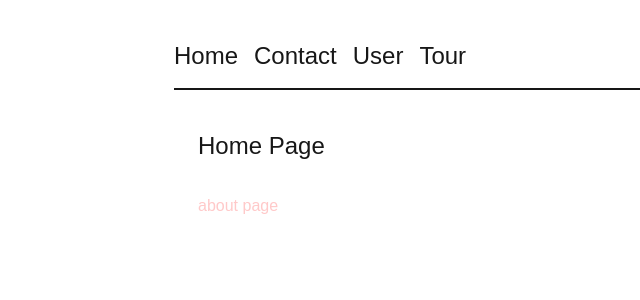
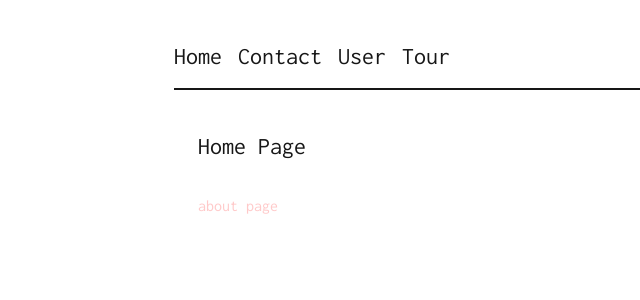
Before and after one commit to vtechwise/nextjs, a Next.js app: page / in a window 1280 px wide. Shown: the top 300 px of the page, without its empty margins (82-722 px from the left). Built offline with nearby package versions, Linux system fonts and the light colour scheme.

Commit message:
work on adding font to nextjs app

```diff
--- a/app/layout.tsx
+++ b/app/layout.tsx
@@ -1,6 +1,11 @@
 import React from "react";
 import "./globals.css";
 import Navbar from "../components/Navbar";
+import { Inter, Inconsolata } from "next/font/google";
+
+const inter = Inter({ subsets: ["latin"] });
+const inconsolata = Inconsolata({ subsets: ["latin"] });
+
 
 export default function RootLayout({
   children,
@@ -9,7 +14,7 @@ export default function RootLayout({
 }) {
   return (
     <html lang="en">
-      <body>
+      <body className={inconsolata.className}>
         <Navbar />
         <main className="max-w-3xl mx-auto py-10 px-6">{children}</main>
       </body>
```
